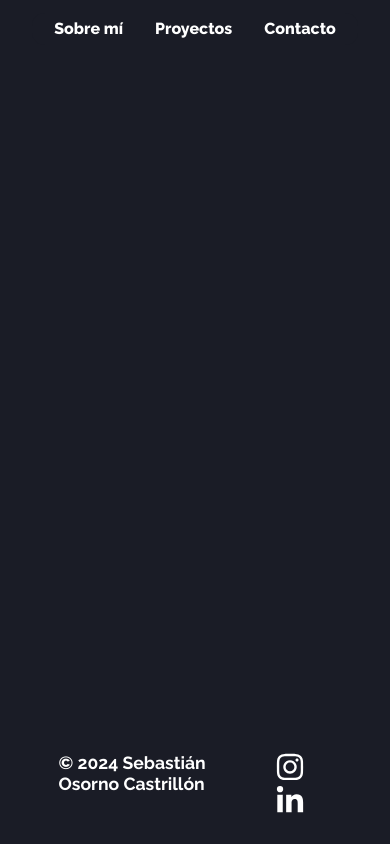
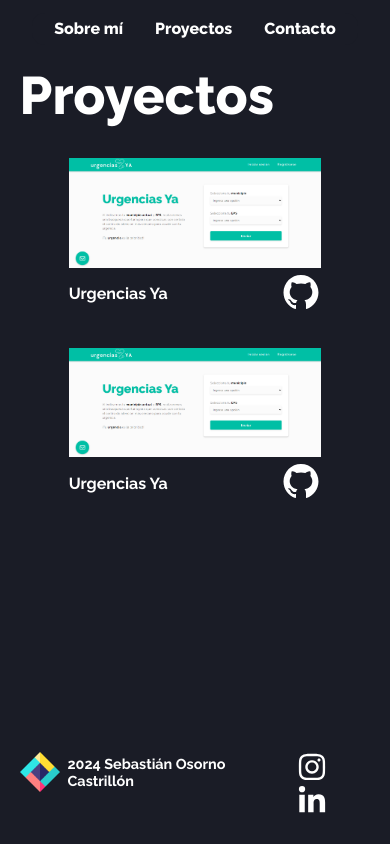
Before and after one commit to sebas1913/portafolio, a Next.js app: page /projects in a window 390 px wide. Built offline with nearby package versions, Linux system fonts and the light colour scheme.

Commit message:
Responsive

```diff
--- a/src/app/(sections)/projects/page.tsx
+++ b/src/app/(sections)/projects/page.tsx
@@ -1,9 +1,41 @@
-import React from 'react'
+import React from 'react';
+import CardProject from '@/components/project-card/project-card';
+import styles from './projects.module.scss'
 
-export default function Projects() {
-  return (
-    <div>
+const Projects: React.FC = () => {
+    const projects = [
+        {
+            name: "Urgencias Ya",
+            imageUrl: "/images/urgenciasYa.png",
+            liveUrl: "https://urgenciasya-frontend-3.onrender.com/",
+            githubUrl: "https://github.com/sebas1913/UrgenciasYa-Frontend/tree/develop"
+        },
+        {
+            name: "Urgencias Ya",
+            imageUrl: "/images/urgenciasYa.png",
+            liveUrl: "https://urgenciasya-frontend-3.onrender.com/",
+            githubUrl: "https://github.com/sebas1913/UrgenciasYa-Frontend/tree/develop"
+        }
 
-    </div>
-  )
+    ];
+
+    return (
+        <div className={styles.containerProjects}>
+            <h1 className={styles.title}>Proyectos</h1>
+            <div className={styles.projects}>
+                {projects.map((project, index) => (
+                    <CardProject
+                        key={index}
+                        name={project.name}
+                        imageUrl={project.imageUrl}
+                        liveUrl={project.liveUrl}
+                        githubUrl={project.githubUrl}
+                    />
+                ))}
+            </div>
+
+        </div>
+    )
 }
+
+export default Projects;
--- /dev/null
+++ b/src/app/(sections)/projects/projects.module.scss
@@ -0,0 +1,30 @@
+@import '../../../styles/variables.scss';
+
+.containerProjects{
+    width: 70%;
+    margin: 5% auto;
+    color: $color-secondary;
+
+    .title{
+        font-size: 3.3rem;
+        font-weight: 800;
+        margin-bottom: 2rem;
+    }
+
+    .projects{
+        display: flex;
+        flex-wrap: wrap;
+        gap: 2rem;
+        justify-content: space-around;
+    }
+}
+
+@media (max-width: 600px) {
+    .containerProjects{
+        width: 90%;
+
+        .title{
+            margin-top: 4rem;
+        }
+    }
+}
--- a/src/components/about-me/about-me.module.scss
+++ b/src/components/about-me/about-me.module.scss
@@ -20,5 +20,11 @@
             margin-bottom: 1rem;
         }
     }
+}
 
+@media (max-width: 600px) {
+    .container{
+        width: 90%;
+		height: 30rem;
+    }
 }
--- a/src/components/experience/experience.module.scss
+++ b/src/components/experience/experience.module.scss
@@ -9,3 +9,10 @@
         font-size: 2.6rem;
     }
 }
+
+@media (max-width: 600px) {
+    .container{
+        width: 90%;
+		// height: 30rem;
+    }
+}
--- a/src/components/footer/footer.module.scss
+++ b/src/components/footer/footer.module.scss
@@ -13,6 +13,13 @@
     .copyright{
         font-weight: 700;
         font-size: 1.1rem;
+        display: flex;
+        align-items: center;
+
+        img{
+            width: 2.5rem;
+            margin-right: 0.5rem;
+        }
     }
 
     .socialContainer{
@@ -22,5 +29,24 @@
             margin: 0.5rem;
         }
     }
+}
 
+@media (max-width: 600px) {
+    .footerContainer{
+        width: 90%;
+
+        .copyright{
+            font-size: 0.9rem;
+
+            .img{
+                width: 2rem;
+            }
+        }
+
+        .socialContainer{
+            a{
+                margin: 0.3rem;
+            }
+        }
+    }
 }
--- a/src/components/footer/footer.tsx
+++ b/src/components/footer/footer.tsx
@@ -4,19 +4,21 @@ import { FaInstagram } from "react-icons/fa";
 import { FaLinkedinIn } from "react-icons/fa";
 
 
-
 const Footer: React.FC = () => {
-    return(
+    return (
         <footer className={styles.footerContainer}>
             <div>
-                <p className={styles.copyright}>© 2024 Sebastián Osorno Castrillón</p>
+                <p className={styles.copyright}>
+                    <img src="/images/logo.png" alt="" />
+                    2024 Sebastián Osorno Castrillón
+                </p>
             </div>
             <div className={styles.socialContainer}>
                 <a href="https://www.instagram.com/bastian__91/" target="_blank" rel="noopener noreferrer">
-                    <FaInstagram size={30}/>
+                    <FaInstagram size={30} />
                 </a>
                 <a href="https://www.linkedin.com/in/sebasti%C3%A1n-osorno-castrill%C3%B3n/" target="_blank" rel="noopener noreferrer">
-                    <FaLinkedinIn size={30}/>
+                    <FaLinkedinIn size={30} />
                 </a>
 
             </div>
--- a/src/components/profile-card/profile-card.module.scss
+++ b/src/components/profile-card/profile-card.module.scss
@@ -1,11 +1,49 @@
 @import '../../styles/variables.scss';
-@import '../../styles//mixins.scss';
+@import '../../styles/mixins.scss';
 
-.container{
+@keyframes float {
+    0% {
+        transform: translateY(0) rotate(0deg) scale(1);
+    }
+    25% {
+        transform: translateY(-15px) rotate(-2deg) scale(1.05);
+    }
+    50% {
+        transform: translateY(-20px) rotate(2deg) scale(1.1);
+    }
+    75% {
+        transform: translateY(-15px) rotate(-2deg) scale(1.05);
+    }
+    100% {
+        transform: translateY(0) rotate(0deg) scale(1);
+    }
+}
+
+.container {
     width: 70%;
+    display: flex;
+    align-items: center;
+    justify-content: space-between;
     margin: 3.5% auto;
 
-    .descriptionContainer{
+    .logoContainer {
+        cursor: pointer;
+        width: 23%;
+        margin: auto;
+        animation: float 6s ease-in-out infinite;
+        filter: drop-shadow(0 0.1rem 0.5rem rgba(255, 255, 255, 0.7));
+
+        img {
+            max-width: 100%;
+            transition: filter 0.3s ease-in-out;
+        }
+
+        &:hover {
+            filter: drop-shadow(0 0.1rem 0.7rem rgba(255, 255, 255, 1));
+        }
+    }
+
+    .descriptionContainer {
         height: 80vh;
         display: flex;
         flex-direction: column;
@@ -13,32 +51,31 @@
         color: $color-secondary;
         width: 65%;
 
-
-        .title{
+        .title {
             font-size: 3.3rem;
             font-weight: 800;
         }
 
-        .description{
+        .description {
             font-size: 1.45rem;
             font-weight: 600;
             margin: 0 0 1rem 0;
         }
 
-        .experience{
+        .experience {
             font-size: 0.92rem;
         }
 
-        .buttonContainer{
+        .buttonContainer {
             margin-top: 1rem;
             display: flex;
             gap: 1rem;
 
-            a{
+            a {
                 text-decoration: none;
             }
 
-            button{
+            button {
                 color: $color-primary;
                 display: flex;
                 justify-content: space-around;
@@ -53,14 +90,24 @@
                 cursor: pointer;
                 width: 9rem;
 
-
-
                 &:active {
                     transform: scale(0.95);
                 }
             }
         }
-
-
     }
 }
+
+@media (max-width: 600px) {
+    .container{
+        width: 90%;
+        .descriptionContainer{
+            .title{
+                font-size: 2.5rem;
+            }
+            .description{
+                font-size: 1.2rem;
+            }
+        }
+    }
+}
--- a/src/components/profile-card/profile-card.tsx
+++ b/src/components/profile-card/profile-card.tsx
@@ -28,6 +28,9 @@ const ProfileCard: React.FC = () => {
 
                 </div>
             </div>
+            <div className={styles.logoContainer}>
+                <img src="/images/logo.png" alt="" />
+            </div>
         </div>
     );
 }
--- /dev/null
+++ b/src/components/project-card/project-card.module.scss
@@ -0,0 +1,48 @@
+@import '../../styles/variables.scss';
+
+.card {
+    color: $color-secondary;
+    width: 45%;
+
+    .containerImage {
+        width: 90%;
+        margin: auto;
+
+        .image {
+            object-fit: cover;
+            max-width: 100%;
+            transition: transform 0.3s ease;
+        }
+
+        &:hover {
+            .image {
+                transform: scale(1.08);
+            }
+        }
+    }
+
+    .description {
+        display: flex;
+        justify-content: space-between;
+        align-items: center;
+        margin: 1% 2%;
+
+        .containerButton {
+            .button {
+                background-color: transparent;
+                border: none;
+                cursor: pointer;
+            }
+        }
+    }
+}
+
+@media (max-width: 600px) {
+    .card{
+        width: 80%;
+
+        .description{
+            margin: 0 5%;
+        }
+    }
+}
--- /dev/null
+++ b/src/components/project-card/project-card.tsx
@@ -0,0 +1,37 @@
+import React from "react";
+import { AiFillGithub } from "react-icons/ai";
+import styles from './project-card.module.scss';
+import Button from "@/components/UI/button/button";
+
+interface CardProjectProps {
+    name: string;
+    imageUrl: string;
+    liveUrl: string;
+    githubUrl: string;
+}
+
+const CardProject: React.FC<CardProjectProps> = ({ name, imageUrl, liveUrl, githubUrl }) => {
+    return (
+        <div className={styles.card}>
+            <div className={styles.containerImage}>
+                <a href={liveUrl} target="_blank" rel="noopener noreferrer">
+                    <img className={styles.image} src={imageUrl} alt={`Preview de ${name}`} />
+                </a>
+            </div>
+            <div className={styles.description}>
+                <div className={styles.name}>
+                    <strong>{name}</strong>
+                </div>
+                <div className={styles.containerButton}>
+                    <a href={githubUrl} target="_blank" rel="noopener noreferrer">
+                        <Button className={styles.button}>
+                            <AiFillGithub color="#fff" size={40} />
+                        </Button>
+                    </a>
+                </div>
+            </div>
+        </div>
+    )
+}
+
+export default CardProject;
--- a/src/components/technologies/technologies.module.scss
+++ b/src/components/technologies/technologies.module.scss
@@ -32,3 +32,19 @@
 
 	}
 }
+
+
+@media (max-width: 600px) {
+    .container{
+        width: 90%;
+		height: 30rem;
+		justify-content: left;
+
+        .skills{
+            .skillContainer{
+                width: 45%;
+				margin: 2% auto;
+            }
+        }
+    }
+}
```
Also changed, not shown: public/images/logo.png (added), public/images/urgenciasYa.png (added), src/components/navbar/navbar.module.scss (line endings or trailing spaces).
